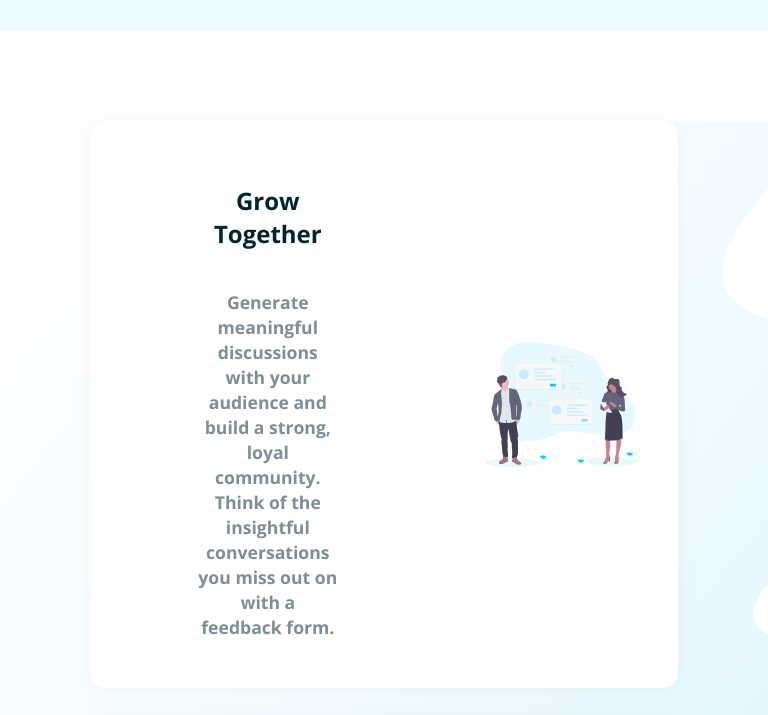
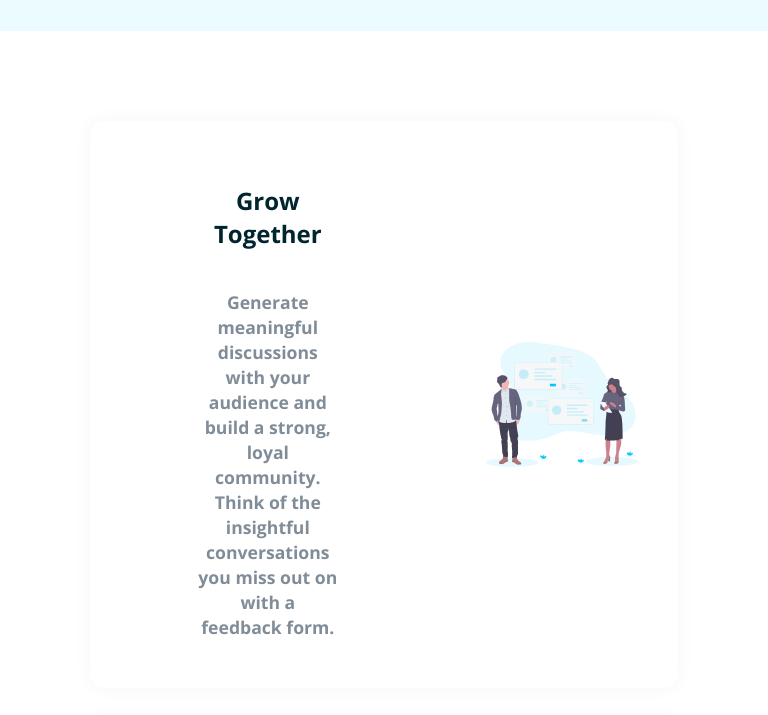
Before and after one commit to EYRAM565/Huddle-landing-page, a plain HTML site: page index.html in a window 768 px wide. Shown: the part 720-1435 px from the top of the page. Drawn offline with nearby package versions, Linux system fonts and the light colour scheme; a web font is replaced by a local one.

Commit message:
corrections

```diff
--- a/index.html
+++ b/index.html
@@ -10,7 +10,7 @@
 </head>
 <body>
    <main>
-       <section class="section">
+       <section>
            <header>
                <img src="images/logo.svg" alt="logo">
                 <a href="#">Try It Free </a>
--- a/sass/style.scss
+++ b/sass/style.scss
@@ -138,7 +138,7 @@ footer {
 
 
 @media screen and (max-width:768px){
-  .section {
+  section {
       background-image: url('../images/bg-hero-mobile.svg');
       background-repeat: no-repeat;
       background-size: cover;
@@ -247,7 +247,6 @@ footer {
     .box {
         margin-left: 50px;
         margin-right: 50px;
-    //    max-width: 90%;
         padding: 25px;
 
 
@@ -332,7 +331,7 @@ footer {
 
 
 @media screen and (min-width: 768px){
-    .section {
+    section {
         background-image: url('../images/bg-hero-desktop.svg');
         background-repeat: no-repeat;
         background-size: cover;
```
Also changed, not shown: css/style.css, 1 other file.
